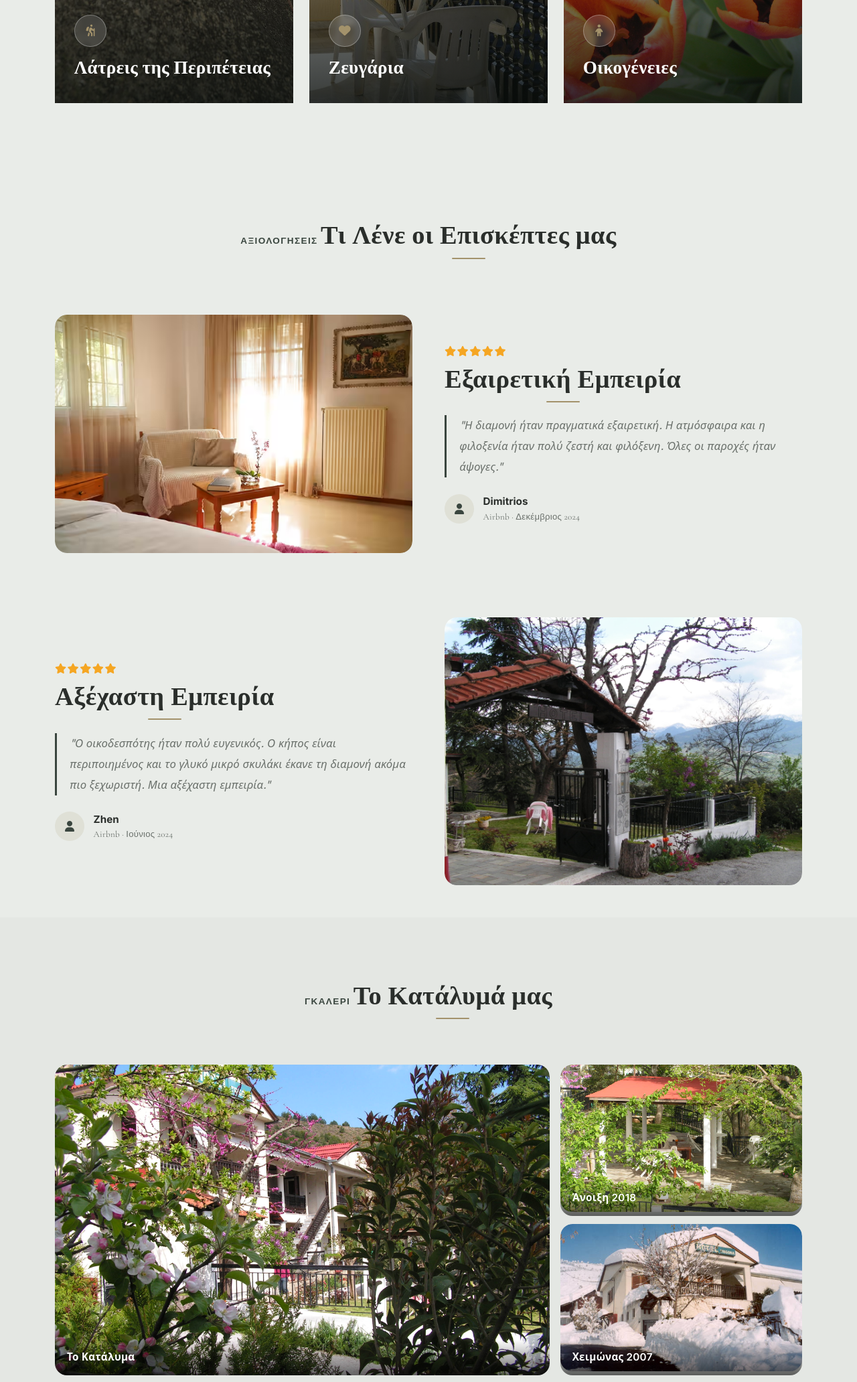
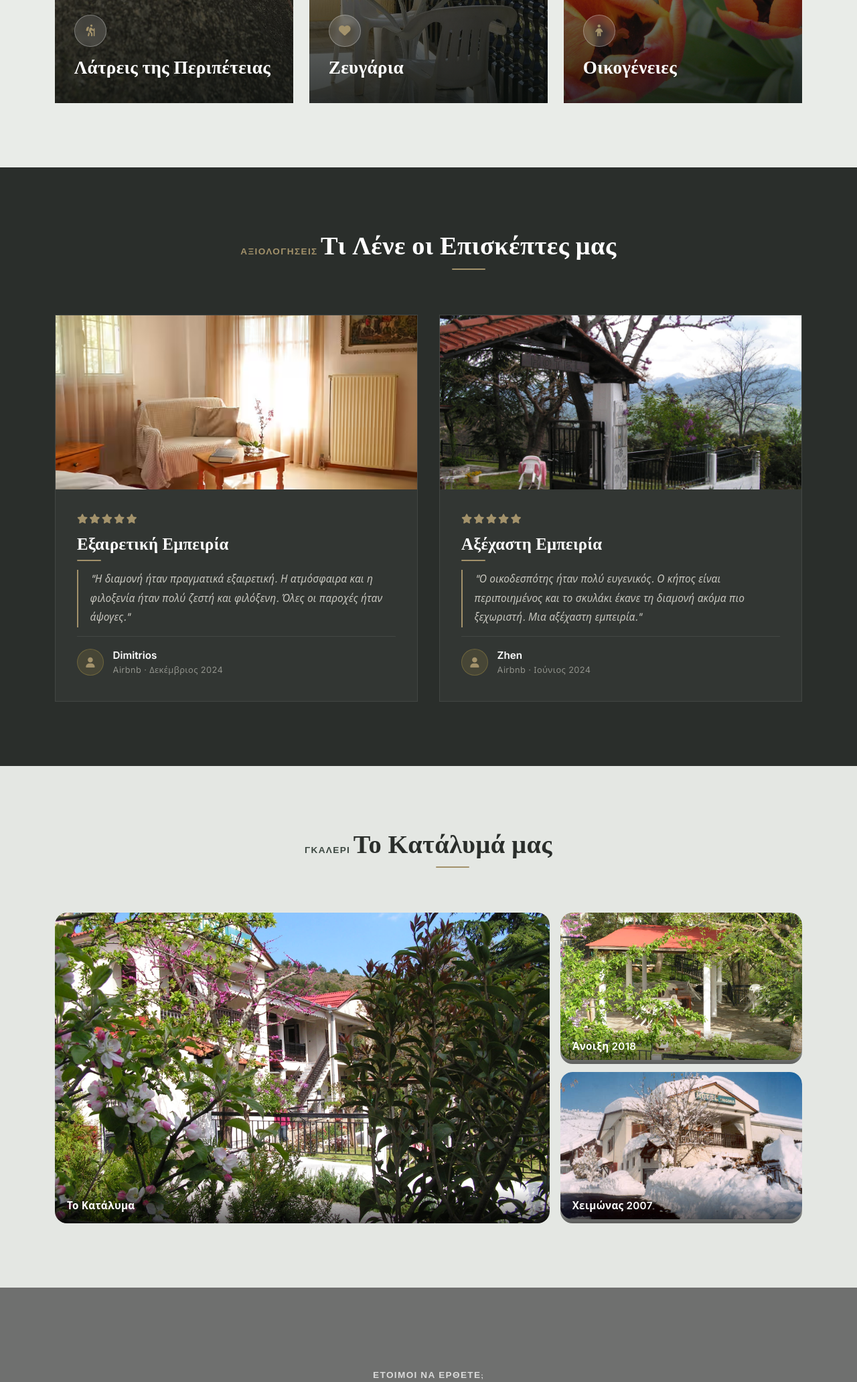
Before and after one commit to blackanddecker/irisroomstrigona-website, a Flask app: page / in a window 1280 px wide. Shown: the part 3038-5102 px from the top of the page at 67% size. Run offline with Flask 3, Linux system fonts and the light colour scheme.

```diff
--- a/static/main.css
+++ b/static/main.css
@@ -949,3 +949,166 @@
         opacity: 1;
     }
 }
+
+/* ── TESTIMONIALS SECTION ────────────────────────────────── */
+.testimonials-section {
+    background: var(--color-text, #3A3A2E);
+    padding: 6rem 0;
+    width: 100vw;
+    margin-left: calc(-50vw + 50%);
+}
+
+/* Invert kicker and title colours on dark background */
+.testimonials-kicker {
+    color: var(--color-accent, #C4A94A);
+}
+.testimonials-title {
+    color: #fff;
+}
+.testimonials-title::after {
+    background: var(--color-accent, #C4A94A);
+}
+
+/* Two-column card row */
+.testimonials-row {
+    display: flex;
+    gap: 2rem;
+}
+
+/* Individual card */
+.testi-card {
+    flex: 1;
+    background: rgba(255, 255, 255, 0.04);
+    border: 1px solid rgba(255, 255, 255, 0.08);
+    overflow: hidden;
+    display: flex;
+    flex-direction: column;
+    transition: transform 0.35s ease, box-shadow 0.35s ease;
+}
+
+.testi-card:hover {
+    transform: translateY(-6px);
+    box-shadow: 0 20px 50px rgba(0, 0, 0, 0.4);
+}
+
+/* Top image — fixed aspect ratio */
+.testi-card__img {
+    width: 100%;
+    height: 260px;
+    overflow: hidden;
+    flex-shrink: 0;
+}
+
+.testi-card__img img {
+    width: 100%;
+    height: 100%;
+    object-fit: cover;
+    object-position: center;
+    display: block;
+    transform: scale(1.04);
+    transition: transform 0.7s ease;
+}
+
+.testi-card:hover .testi-card__img img {
+    transform: scale(1.1);
+}
+
+/* Card body */
+.testi-card__body {
+    padding: 2rem 2rem 2.2rem;
+    display: flex;
+    flex-direction: column;
+    gap: 0.8rem;
+    flex: 1;
+}
+
+/* Stars */
+.testi-card__stars {
+    color: var(--color-accent, #C4A94A);
+    font-size: 0.9rem;
+    letter-spacing: 0.15em;
+}
+
+/* Title */
+.testi-card__title {
+    font-family: "Cormorant Garamond", serif;
+    font-size: clamp(1.2rem, 2vw, 1.55rem);
+    font-weight: 600;
+    color: #fff;
+    margin: 0;
+    line-height: 1.2;
+}
+
+/* Accent underline matching .split-title::after */
+.testi-card__title::after {
+    content: "";
+    display: block;
+    width: 36px;
+    height: 2px;
+    background: var(--color-accent, #C4A94A);
+    margin-top: 8px;
+    border-radius: 2px;
+}
+
+/* Quote */
+.testi-card__quote {
+    font-style: italic;
+    font-size: 0.97rem;
+    line-height: 1.85;
+    color: rgba(240, 237, 228, 0.78);
+    border-left: 2px solid var(--color-accent, #C4A94A);
+    padding-left: 1.1rem;
+    margin: 0;
+}
+
+/* Author row */
+.testi-card__author {
+    display: flex;
+    align-items: center;
+    gap: 0.85rem;
+    margin-top: auto;
+    padding-top: 1rem;
+    border-top: 1px solid rgba(255, 255, 255, 0.08);
+}
+
+.testi-card__avatar {
+    width: 40px;
+    height: 40px;
+    border-radius: 50%;
+    background: rgba(196, 169, 74, 0.15);
+    border: 1px solid rgba(196, 169, 74, 0.3);
+    display: flex;
+    align-items: center;
+    justify-content: center;
+    color: var(--color-accent, #C4A94A);
+    font-size: 0.95rem;
+    flex-shrink: 0;
+}
+
+.testi-card__name {
+    display: block;
+    font-size: 0.95rem;
+    font-weight: 600;
+    color: #fff;
+}
+
+.testi-card__source {
+    display: block;
+    font-size: 0.8rem;
+    color: rgba(240, 237, 228, 0.5);
+    letter-spacing: 0.03em;
+}
+
+/* Mobile: stack cards */
+@media (max-width: 767.98px) {
+    .testimonials-section {
+        padding: 4rem 0;
+    }
+    .testimonials-row {
+        flex-direction: column;
+        gap: 1.5rem;
+    }
+    .testi-card__img {
+        height: 200px;
+    }
+}
--- a/templates/main.html
+++ b/templates/main.html
@@ -207,48 +207,48 @@
     </section>
 
     <!-- ══════════════════════════════════════════════════════
-         8. TESTIMONIALS
+         8. TESTIMONIALS — dark inverted section, quote cards
          ══════════════════════════════════════════════════════ -->
-    <section class="ideal-for-header">
-        <div class="container text-center">
-            <span class="section-kicker reveal-text from-bottom">
+    <section class="testimonials-section">
+        <div class="container">
+
+            <!-- Header -->
+            <div class="text-center mb-5">
+                <span class="section-kicker testimonials-kicker reveal-text from-bottom">
                     <span class="lang-en">Testimonials</span>
                     <span class="lang-el">Αξιολογήσεις</span>
                 </span>
-            <h2 class="split-title reveal-text from-bottom">
+                <h2 class="split-title testimonials-title reveal-text from-bottom">
                     <span class="lang-en">What Our Guests Say</span>
                     <span class="lang-el">Τι Λένε οι Επισκέπτες μας</span>
                 </h2>
             </div>
-    </section>
 
-    <!-- Review 1 -->
-    <section class="split-section split-compact">
-        <div class="container">
-            <div class="row align-items-center g-5">
-                <div class="col-lg-6">
-                    <div class="reveal-image from-left">
+            <!-- Cards row -->
+            <div class="testimonials-row">
+
+                <!-- Card 1 -->
+                <div class="testi-card stagger-card" data-delay="1">
+                    <div class="testi-card__img">
                         <img src="{{ url_for('static', filename='room5/room5_2.jpeg') }}" alt="Cozy room interior" loading="lazy">
                     </div>
-                </div>
-                <div class="col-lg-6">
-                    <div class="reveal-text from-right">
-                        <div class="review-stars-inline mb-2">
+                    <div class="testi-card__body">
+                        <div class="testi-card__stars">
                             <i class="fas fa-star"></i><i class="fas fa-star"></i><i class="fas fa-star"></i><i class="fas fa-star"></i><i class="fas fa-star"></i>
                         </div>
-                        <h3 class="split-title">
+                        <h3 class="testi-card__title">
                             <span class="lang-en">Incredible Experience</span>
                             <span class="lang-el">Εξαιρετική Εμπειρία</span>
                         </h3>
-                        <p class="review-quote-text">
+                        <blockquote class="testi-card__quote">
                             <span class="lang-en">"The accommodation was truly amazing. The atmosphere and hospitality were very warm and welcoming, making us feel at home. All room services were exceptional."</span>
                             <span class="lang-el">"Η διαμονή ήταν πραγματικά εξαιρετική. Η ατμόσφαιρα και η φιλοξενία ήταν πολύ ζεστή και φιλόξενη. Όλες οι παροχές ήταν άψογες."</span>
-                        </p>
-                        <div class="review-author">
-                            <div class="review-author-avatar"><i class="fas fa-user"></i></div>
+                        </blockquote>
+                        <div class="testi-card__author">
+                            <div class="testi-card__avatar"><i class="fas fa-user"></i></div>
                             <div>
-                                <strong>Dimitrios</strong>
-                                <span class="review-source">
+                                <strong class="testi-card__name">Dimitrios</strong>
+                                <span class="testi-card__source">
                                     <span class="lang-en">Airbnb · December 2024</span>
                                     <span class="lang-el">Airbnb · Δεκέμβριος 2024</span>
                                 </span>
@@ -256,37 +256,29 @@
                         </div>
                     </div>
                 </div>
-            </div>
-        </div>
-    </section>
 
-    <!-- Review 2 -->
-    <section class="split-section split-compact">
-        <div class="container">
-            <div class="row align-items-center g-5">
-                <div class="col-lg-6 order-lg-2">
-                    <div class="reveal-image from-right">
+                <!-- Card 2 -->
+                <div class="testi-card stagger-card" data-delay="2">
+                    <div class="testi-card__img">
                         <img src="{{ url_for('static', filename='guesthouse/hotelsite036.jpg') }}" alt="Garden and outdoor area" loading="lazy">
                     </div>
-                </div>
-                <div class="col-lg-6 order-lg-1">
-                    <div class="reveal-text from-left">
-                        <div class="review-stars-inline mb-2">
+                    <div class="testi-card__body">
+                        <div class="testi-card__stars">
                             <i class="fas fa-star"></i><i class="fas fa-star"></i><i class="fas fa-star"></i><i class="fas fa-star"></i><i class="fas fa-star"></i>
                         </div>
-                        <h3 class="split-title">
+                        <h3 class="testi-card__title">
                             <span class="lang-en">Unforgettable Memory</span>
                             <span class="lang-el">Αξέχαστη Εμπειρία</span>
                         </h3>
-                        <p class="review-quote-text">
+                        <blockquote class="testi-card__quote">
                             <span class="lang-en">"The host was very kind and made us feel at home. The garden is beautifully cared for. It was not just a short stay, but an unforgettable memory for us."</span>
-                            <span class="lang-el">"Ο οικοδεσπότης ήταν πολύ ευγενικός. Ο κήπος είναι περιποιημένος και το γλυκό μικρό σκυλάκι έκανε τη διαμονή ακόμα πιο ξεχωριστή. Μια αξέχαστη εμπειρία."</span>
-                        </p>
-                        <div class="review-author">
-                            <div class="review-author-avatar"><i class="fas fa-user"></i></div>
+                            <span class="lang-el">"Ο οικοδεσπότης ήταν πολύ ευγενικός. Ο κήπος είναι περιποιημένος και το σκυλάκι έκανε τη διαμονή ακόμα πιο ξεχωριστή. Μια αξέχαστη εμπειρία."</span>
+                        </blockquote>
+                        <div class="testi-card__author">
+                            <div class="testi-card__avatar"><i class="fas fa-user"></i></div>
                             <div>
-                                <strong>Zhen</strong>
-                                <span class="review-source">
+                                <strong class="testi-card__name">Zhen</strong>
+                                <span class="testi-card__source">
                                     <span class="lang-en">Airbnb · June 2024</span>
                                     <span class="lang-el">Airbnb · Ιούνιος 2024</span>
                                 </span>
@@ -294,7 +286,8 @@
                         </div>
                     </div>
                 </div>
-            </div>
+
+            </div><!-- /.testimonials-row -->
         </div>
     </section>
 
```
Lines whose indentation alone changed are shown as unchanged.
